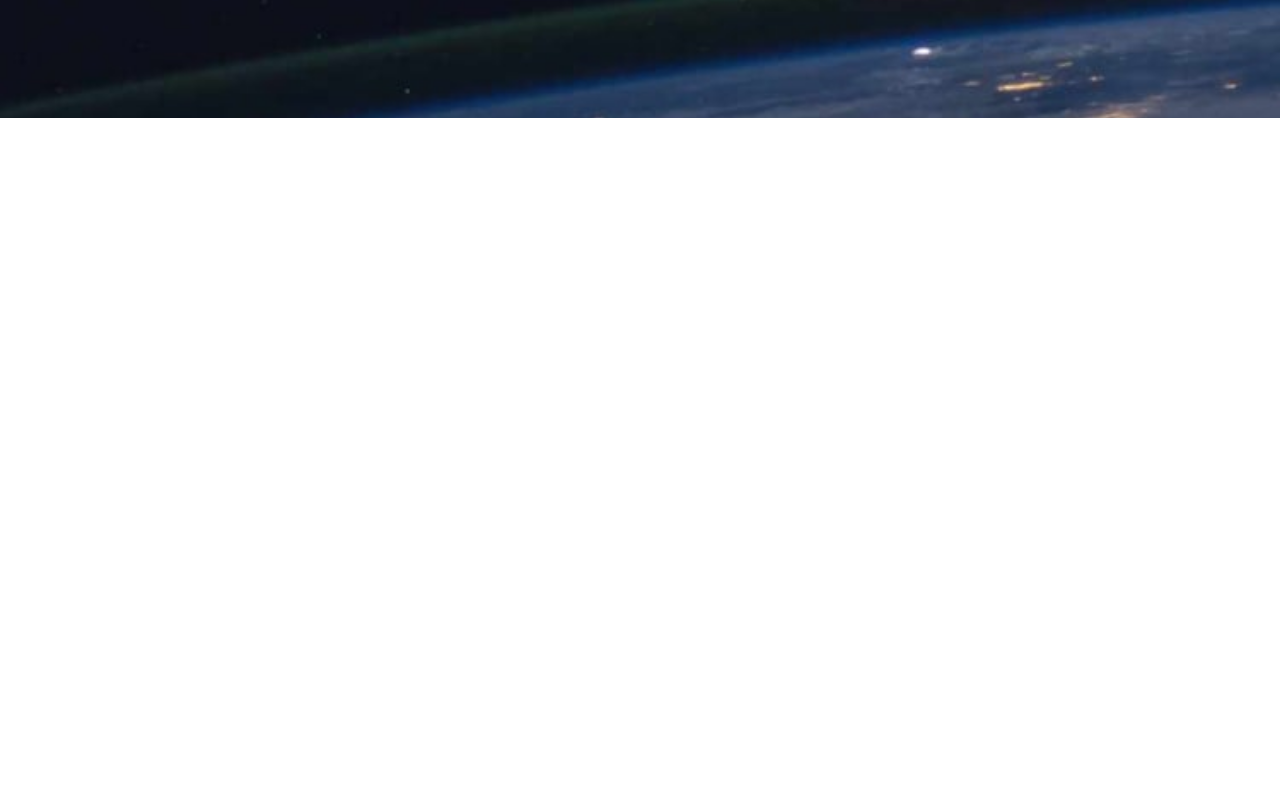
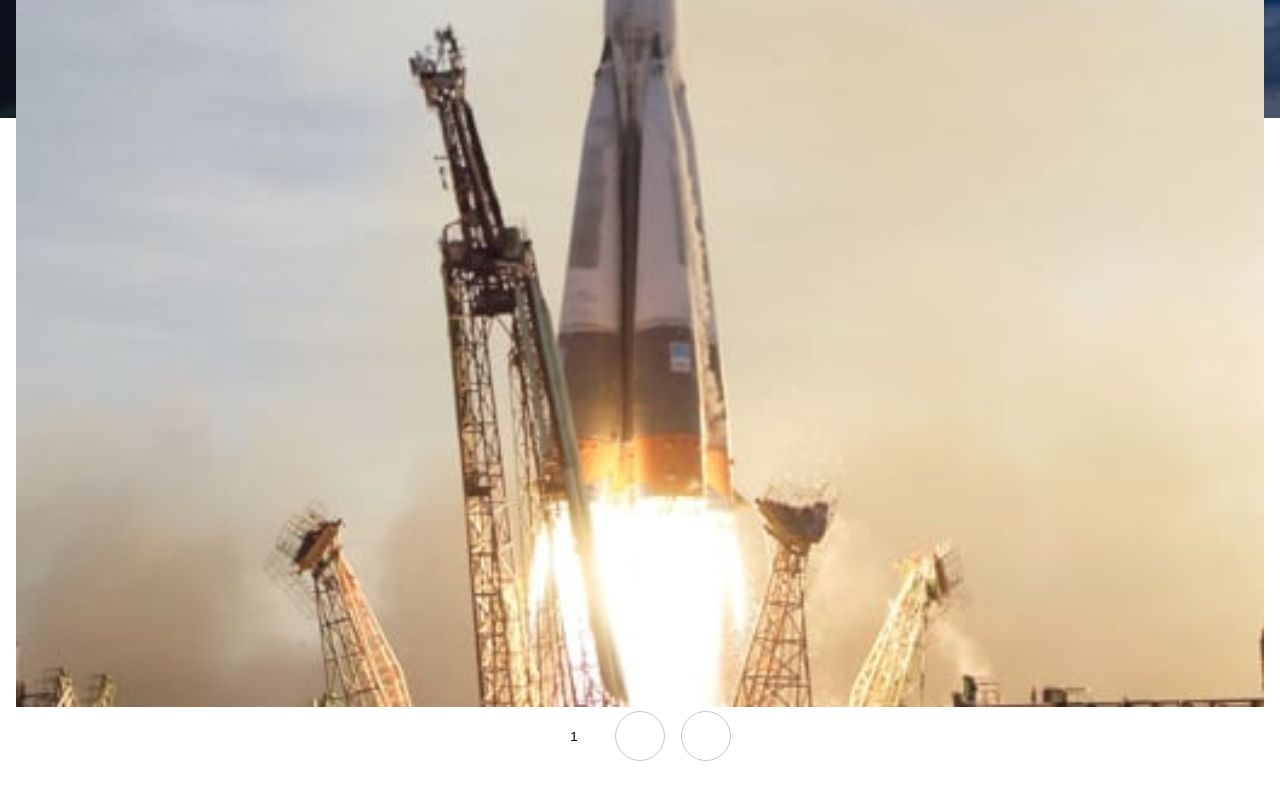
Before and after one commit to Flow2510/spacetourism, a React (Vite) app: page /technology in a window 1280 px wide. Before the commit this address had no page. Shown: the part 682-1482 px from the top of the page. Before the commit the page ends 800 px from the top, so only its background shows below. Built offline with nearby package versions, Linux system fonts and the light colour scheme.

Commit message:
structure page with content ok

```diff
--- a/data.json
+++ b/data.json
@@ -83,24 +83,24 @@
     {
       "name": "Launch vehicle",
       "images": {
-        "portrait": "./assets/technology/image-launch-vehicle-portrait.jpg",
-        "landscape": "./assets/technology/image-launch-vehicle-landscape.jpg"
+        "portrait": "./src/assets/technology/image-launch-vehicle-portrait.jpg",
+        "landscape": "./src/assets/technology/image-launch-vehicle-landscape.jpg"
       },
       "description": "A launch vehicle or carrier rocket is a rocket-propelled vehicle used to carry a payload from Earth's surface to space, usually to Earth orbit or beyond. Our WEB-X carrier rocket is the most powerful in operation. Standing 150 metres tall, it's quite an awe-inspiring sight on the launch pad!"
     },
     {
       "name": "Spaceport",
       "images": {
-        "portrait": "./assets/technology/image-spaceport-portrait.jpg",
-        "landscape": "./assets/technology/image-spaceport-landscape.jpg"
+        "portrait": "./src/assets/technology/image-spaceport-portrait.jpg",
+        "landscape": "./src/assets/technology/image-spaceport-landscape.jpg"
       },
       "description": "A spaceport or cosmodrome is a site for launching (or receiving) spacecraft, by analogy to the seaport for ships or airport for aircraft. Based in the famous Cape Canaveral, our spaceport is ideally situated to take advantage of the Earth’s rotation for launch."
     },
     {
       "name": "Space capsule",
       "images": {
-        "portrait": "./assets/technology/image-space-capsule-portrait.jpg",
-        "landscape": "./assets/technology/image-space-capsule-landscape.jpg"
+        "portrait": "./src/assets/technology/image-space-capsule-portrait.jpg",
+        "landscape": "./src/assets/technology/image-space-capsule-landscape.jpg"
       },
       "description": "A space capsule is an often-crewed spacecraft that uses a blunt-body reentry capsule to reenter the Earth's atmosphere without wings. Our capsule is where you'll spend your time during the flight. It includes a space gym, cinema, and plenty of other activities to keep you entertained."
     }
--- a/src/App.jsx
+++ b/src/App.jsx
@@ -4,6 +4,7 @@ import Header from './components/header/header'
 import Home from './pages/home'
 import Destinations from './pages/destinations'
 import Crew from './pages/crew'
+import Technology from './pages/technology'
 
 function App() {
 
@@ -16,6 +17,7 @@ function App() {
           <Route path='/' element={<Home />} />
           <Route path='/destinations' element={<Destinations />} />
           <Route path='/crew' element={<Crew />} />
+          <Route path='/technology' element={<Technology />} />
         </Routes>
       </main>
 
--- a/src/components/header/header.jsx
+++ b/src/components/header/header.jsx
@@ -26,7 +26,7 @@ export default function Header() {
                         <li className='header__li'><Link to='/' className='header__li-link' onClick={closeMenu}>HOME</Link></li>
                         <li className='header__li'><Link to='/destinations' className='header__li-link' onClick={closeMenu}><b>01</b> DESTINATION</Link></li>
                         <li className='header__li'><Link to='/crew' className='header__li-link' onClick={closeMenu}><b>02</b> CREW</Link></li>
-                        <li className='header__li'><Link className='header__li-link' onClick={closeMenu}><b>03</b> TECHNOLOGY</Link></li>
+                        <li className='header__li'><Link to='/technology' className='header__li-link' onClick={closeMenu}><b>03</b> TECHNOLOGY</Link></li>
                     </ul>
                     <button className='header__nav-button' onClick={closeMenu}><img src={iconClose} alt="" /></button>
                 </nav>
--- a/src/components/slider2/slider2.jsx
+++ b/src/components/slider2/slider2.jsx
@@ -1,8 +1,22 @@
 import './slider2.scss'
+import { useState } from 'react'
 
-export default function Slider2(){
+export default function Slider2({image, name, technology, description, setTechno}){
+    const [technoSelected, setTechnoSelected] = useState(0)
+
     return(
-        <>
-        </>
+        <article className='slider2'>
+            <img className='slider2__image' src={image} alt={name} />
+            <div className='slider2__list'>
+                {technology.map((tech, index) => (
+                    <button className={`slider2__list-button${technoSelected === index ? ' slider2__list-button--selected' : ''}`} key={tech} onClick={ () => {setTechnoSelected(index); setTechno(index)}}>{index + 1}</button>
+                ))}
+            </div>
+            <div className='slider2__content'>
+                <span className='slider2__content-subtitle'>THE TERMINOLOGY...</span>
+                <h2 className='slider2__content-title'>{name}</h2>
+                <p className='slider2__content-description'>{description}</p>
+            </div>
+        </article>
     )
 }
--- a/src/components/slider2/slider2.scss
+++ b/src/components/slider2/slider2.scss
@@ -0,0 +1,28 @@
+.slider2{
+    text-align: center;
+
+    &__image{
+        width: 100%;
+    }
+
+    &__list{
+        display: flex;
+        gap: 1rem;
+        justify-content: center;
+
+        &-button{
+            background: transparent;
+            border: 1px solid rgb(197, 197, 197);
+            border-radius: 9999px;
+            height: 50px;
+            width: 50px;
+            color: white;
+
+            &--selected{
+                background: white;
+                border: 1px solid white;
+                color: black;
+            }
+        }
+    }
+}
--- a/src/pages/technology.jsx
+++ b/src/pages/technology.jsx
@@ -0,0 +1,24 @@
+import Slider2 from '../components/slider2/slider2'
+import './technology.scss'
+import data from '../../data.json'
+import { useState } from 'react';
+
+export default function Technology(){
+    const [selectedIndex, setSelectedIndex] = useState(0);
+    const changeTechno = (index) => {
+        setSelectedIndex(index);
+    }
+
+    return(
+        <section className='technology'>
+            <h2 className='technology__title'><span>03</span>SPACE LAUNCH 101</h2>
+            <Slider2
+                image={data.technology[selectedIndex].images.portrait}
+                name={data.technology[selectedIndex].name}
+                technology={data.technology}
+                description={data.technology[selectedIndex].description}
+                setTechno={changeTechno}
+            />
+        </section>
+    )
+}
--- /dev/null
+++ b/src/pages/technology.scss
@@ -0,0 +1,3 @@
+.technology{
+    color: white;
+}
```
